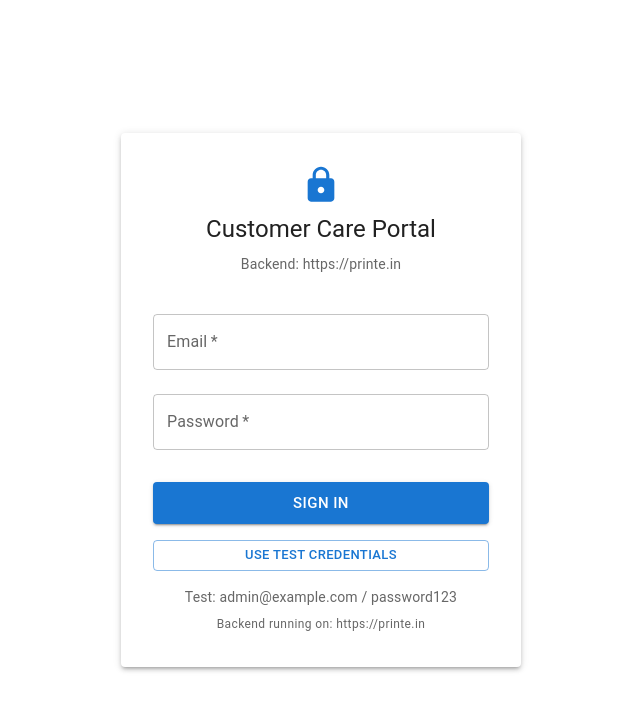
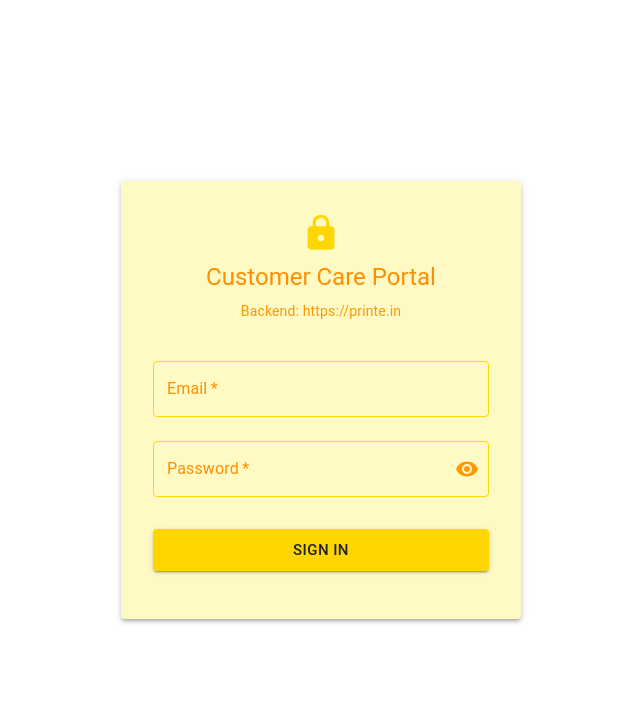
Before and after one commit to santhoshdmedia/customer, a React (Vite) app: page /login in a window 1280 px wide. Shown: the top 710 px of the page, without its empty margins (319-959 px from the left). Built offline with nearby package versions, Linux system fonts and the light colour scheme; no server answers.

Commit message:
changed colour code

```diff
--- a/src/components/auth/Login.jsx
+++ b/src/components/auth/Login.jsx
@@ -11,15 +11,18 @@ import {
   Typography,
   Box,
   Alert,
-  CircularProgress
+  CircularProgress,
+  IconButton,
+  InputAdornment
 } from '@mui/material';
-import { Lock as LockIcon } from '@mui/icons-material';
+import { Lock as LockIcon, Visibility, VisibilityOff } from '@mui/icons-material';
 
 const Login = () => {
   const [email, setEmail] = useState('');
   const [password, setPassword] = useState('');
   const [loading, setLoading] = useState(false);
   const [error, setError] = useState('');
+  const [showPassword, setShowPassword] = useState(false);
   const { login } = useAuth();
   const navigate = useNavigate();
 
@@ -61,14 +64,13 @@ const Login = () => {
       // In handleSubmit function
       const result = await login(email, password);
 
-if (result ) {
+      if (result) {
         toast.success(result.message || 'Login successful!');
         navigate('/dashboard');
       } else {
         setError(result?.message || 'Login failed');
         toast.error(result?.message || 'Login failed');
       }
-
 
     } catch (error) {
       console.error('Full error:', error);
@@ -85,6 +87,11 @@ if (result ) {
     setPassword('password123');
   };
 
+  // Toggle password visibility
+  const handleClickShowPassword = () => {
+    setShowPassword(!showPassword);
+  };
+
   return (
     <Container maxWidth="sm">
       <Box
@@ -92,7 +99,7 @@ if (result ) {
           minHeight: '100vh',
           display: 'flex',
           alignItems: 'center',
-          justifyContent: 'center'
+          justifyContent: 'center',
         }}
       >
         <Paper
@@ -100,21 +107,30 @@ if (result ) {
           sx={{
             p: 4,
             width: '100%',
-            maxWidth: 400
+            maxWidth: 400,
+            backgroundColor: '#fff9c4' // Yellow paper background
           }}
         >
           <Box sx={{ textAlign: 'center', mb: 3 }}>
-            <LockIcon sx={{ fontSize: 40, color: 'primary.main', mb: 1 }} />
-            <Typography variant="h5" component="h1" gutterBottom>
+            <LockIcon sx={{
+              fontSize: 40,
+              color: '#ffd600', // Yellow color for icon
+              mb: 1
+            }} />
+            <Typography variant="h5" component="h1" gutterBottom sx={{ color: '#ff8f00' }}>
               Customer Care Portal
             </Typography>
-            <Typography variant="body2" color="text.secondary">
+            <Typography variant="body2" sx={{ color: '#ff9800' }}>
               Backend: https://printe.in
             </Typography>
           </Box>
 
           {error && (
-            <Alert severity="error" sx={{ mb: 2 }}>
+            <Alert severity="error" sx={{
+              mb: 2,
+              backgroundColor: '#ffebee',
+              color: '#c62828'
+            }}>
               {error}
             </Alert>
           )}
@@ -130,18 +146,70 @@ if (result ) {
               required
               disabled={loading}
               autoComplete="email"
+              sx={{
+                '& .MuiOutlinedInput-root': {
+                  '& fieldset': {
+                    borderColor: '#ffd600',
+                  },
+                  '&:hover fieldset': {
+                    borderColor: '#ffca28',
+                  },
+                  '&.Mui-focused fieldset': {
+                    borderColor: '#ffb300',
+                  },
+                },
+                '& .MuiInputLabel-root': {
+                  color: '#ff8f00',
+                },
+                '& .MuiInputLabel-root.Mui-focused': {
+                  color: '#ff6f00',
+                }
+              }}
             />
 
             <TextField
               fullWidth
               label="Password"
-              type="password"
+              type={showPassword ? 'text' : 'password'}
               value={password}
               onChange={(e) => setPassword(e.target.value)}
               margin="normal"
               required
               disabled={loading}
               autoComplete="current-password"
+              InputProps={{
+                endAdornment: (
+                  <InputAdornment position="end">
+                    <IconButton
+                      aria-label="toggle password visibility"
+                      onClick={handleClickShowPassword}
+                      edge="end"
+                      sx={{ color: '#ff9800' }}
+                    >
+                      {showPassword ? <VisibilityOff /> : <Visibility />}
+                    </IconButton>
+                  </InputAdornment>
+                )
+              }}
+              sx={{
+                '& .MuiOutlinedInput-root': {
+                  '& fieldset': {
+                    borderColor: '#ffd600',
+                  },
+                  '&:hover fieldset': {
+                    borderColor: '#ffca28',
+                  },
+                  '&.Mui-focused fieldset': {
+                    borderColor: '#ffb300',
+                  },
+                },
+                '& .MuiInputLabel-root': {
+                  color: '#ff8f00',
+                },
+                '& .MuiInputLabel-root.Mui-focused': {
+                  color: '#ff6f00',
+                }
+              }}
             />
 
             <Button
@@ -150,32 +218,26 @@ if (result ) {
               variant="contained"
               size="large"
               disabled={loading}
-              sx={{ mt: 3, mb: 2 }}
+              sx={{
+                mt: 3,
+                mb: 2,
+                backgroundColor: '#ffd600',
+                color: '#212121',
+                '&:hover': {
+                  backgroundColor: '#ffca28',
+                },
+                '&:disabled': {
+                  backgroundColor: '#ffecb3',
+                  color: '#9e9e9e'
+                }
+              }}
             >
               {loading ? (
-                <CircularProgress size={24} color="inherit" />
+                <CircularProgress size={24} sx={{ color: '#ff8f00' }} />
               ) : (
                 'Sign In'
               )}
             </Button>
-
-            <Button
-              fullWidth
-              variant="outlined"
-              size="small"
-              onClick={useTestCredentials}
-              sx={{ mb: 2 }}
-            >
-              Use Test Credentials
-            </Button>
-
-            <Typography variant="body2" color="text.secondary" align="center">
-              Test: admin@example.com / password123
-            </Typography>
-
-            <Typography variant="caption" color="text.secondary" align="center" sx={{ mt: 1, display: 'block' }}>
-              Backend running on: https://printe.in
-            </Typography>
           </form>
         </Paper>
       </Box>
--- a/src/components/customer-care/CustomerCareSettings.jsx
+++ b/src/components/customer-care/CustomerCareSettings.jsx
@@ -598,9 +598,7 @@ const CustomerCareSettings = () => {
             <Typography variant="h4" component="h1">
               {id ? 'Edit Customer Care User' : 'My Profile Settings'}
             </Typography>
-            <Typography variant="body2" color="text.secondary">
-              User ID: {userId}
-            </Typography>
+
           </Box>
         </Box>
 
@@ -624,11 +622,11 @@ const CustomerCareSettings = () => {
       </Box>
 
       {/* User Info Card */}
-      <Card sx={{ mb: 3, bgcolor: 'primary.light' }}>
+      <Card sx={{ mb: 3, bgcolor: '#fef9e8' }}>
         <CardContent>
           <Grid container spacing={2} alignItems="center">
             <Grid item>
-              <Avatar sx={{ width: 60, height: 60, bgcolor: 'primary.main' }}>
+              <Avatar sx={{ width: 60, height: 60, bgcolor: '#f2c41a' }}>
                 {formData.name.charAt(0).toUpperCase()}
               </Avatar>
             </Grid>
@@ -772,12 +770,12 @@ const CustomerCareSettings = () => {
             Warning: Deleting this user will remove all their assigned leads and activity history.
           </Alert>
         </DialogContent>
-        {/* <DialogActions>
+        <DialogActions>
           <Button onClick={() => setDeleteDialog(false)}>Cancel</Button>
           <Button onClick={handleDelete} color="error" variant="contained">
             Delete Permanently
           </Button>
-        </DialogActions> */}
+        </DialogActions>
       </Dialog>
 
 
--- a/src/components/layout/Navbar.jsx
+++ b/src/components/layout/Navbar.jsx
@@ -42,9 +42,11 @@ const Navbar = ({ onDrawerToggle }) => {
   return (
     <AppBar
       position="fixed"
+
       sx={{
         width: { sm: `calc(100% - 240px)` },
-        ml: { sm: '240px' }
+        ml: { sm: '240px' },
+        background:{sm:'#f2c41a'}
       }}
     >
       <Toolbar>
--- a/src/components/layout/Sidebar.jsx
+++ b/src/components/layout/Sidebar.jsx
@@ -35,7 +35,6 @@ const adminMenuItems = [
 const customerCareMenuItems = [
   { text: 'Dashboard', icon: <DashboardIcon />, path: '/dashboard' },
   { text: 'Leads', icon: <PeopleIcon />, path: '/leads' },
-  { text: 'Callbacks', icon: <CallbackIcon />, path: '/callbacks' },
   { text: 'Settings', icon: <SettingsIcon />, path: '/settings' },
 ];
 
--- a/src/index.css
+++ b/src/index.css
@@ -3,7 +3,7 @@
 * {
   margin: 0;
   padding: 0;
-  box-sizing: border-box;
+  /* box-sizing: border-box; */
 }
 
 body {
```
Also changed, not shown: src/components/dashboard/Dashboard.jsx (+117 -48 lines). Lines whose indentation alone changed are shown as unchanged.
